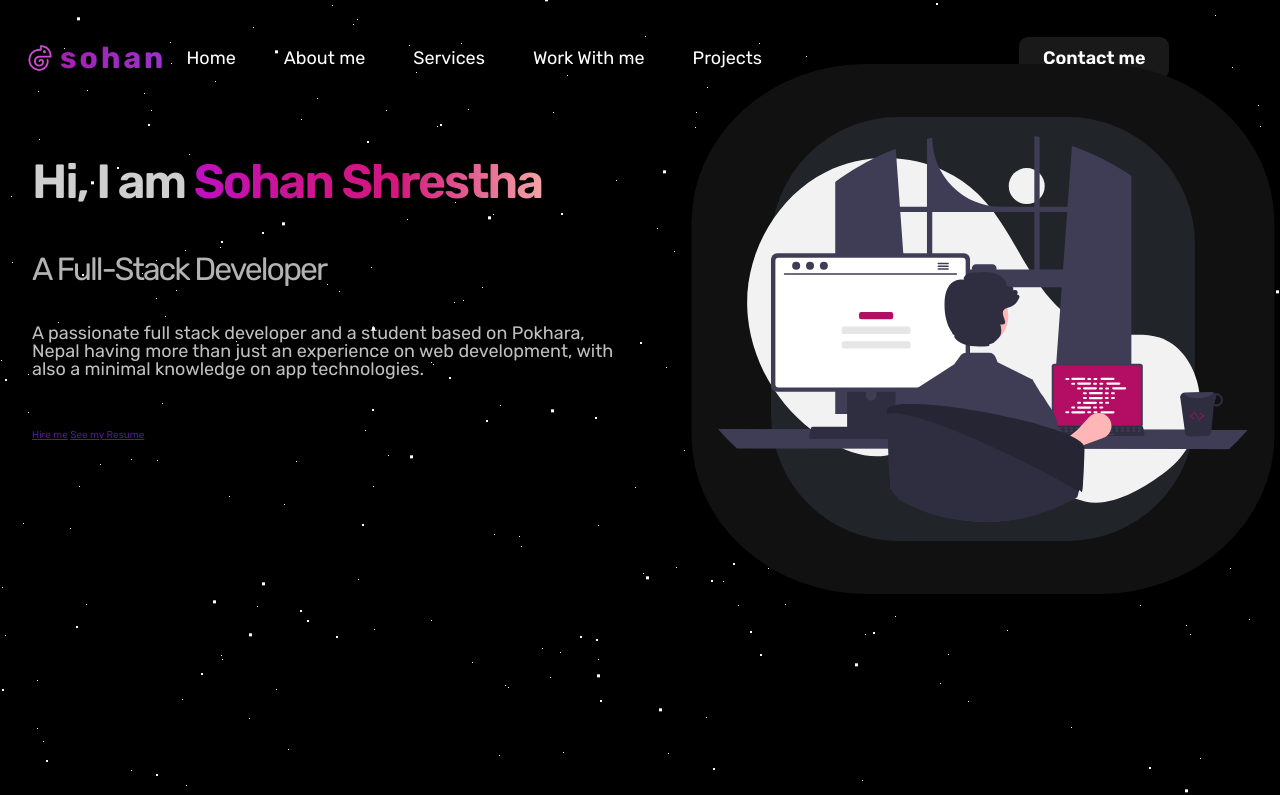
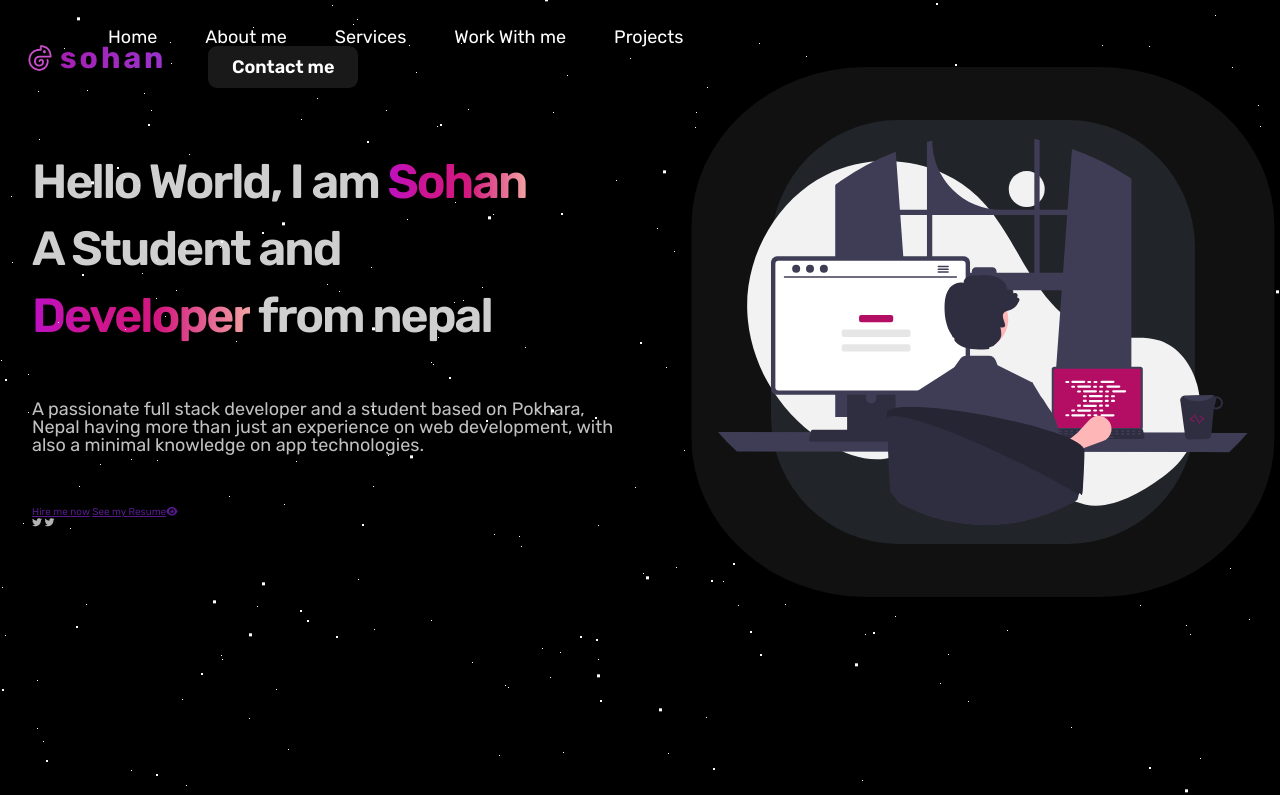
Before and after one commit to Sohan38/MyPortfolio, a plain HTML site: page index.html in a window 1280 px wide. Shown: the top 795 px of the page. Drawn offline with Linux system fonts and the light colour scheme; files whose address does not match are found by name.

Commit message:
Update index.html

```diff
--- a/index.html
+++ b/index.html
@@ -6,7 +6,7 @@
     <title>Sohan- Developer Portfolio</title>
     <link rel="stylesheet" href="Styles/styles.css">
     <link rel="stylesheet" href="Styles/space.css">
-    <link rel="stylesheet" href="https://cdnjs.cloudflare.com/ajax/libs/font-awesome/6.0.0-beta3/css/all.min.css">
+    <link rel="stylesheet"href="https://kit-pro.fontawesome.com/releases/v6.2.0/css/pro.min.css">
     <link rel="preconnect" href="https://fonts.googleapis.com">
     <link rel="preconnect" href="https://fonts.gstatic.com" crossorigin>
     <link href="https://fonts.googleapis.com/css2?family=Rubik:wght@300;400;500;600;700;800&display=swap" rel="stylesheet">
@@ -30,7 +30,7 @@
 
         </div>
 
-        <nav id = "nav-bar">
+        <nav class = "nav-bar">
             <ul class="nav-list">
 
             <li >
@@ -63,22 +63,32 @@
     <main class="main">
         <section class="section-hero">
             <div class="hero">
-                <div class="hero-text">
-                    <h1 class="heading-primary">Hi, I am
-                        <span class="gradient-text">Sohan Shrestha</span>
+                <div class="hero-text-part">
+                    <h1 class="heading-primary">Hello World, I am
+                        <span class="gradient-text">Sohan</span><br>A Student and<br><span class="gradient-text">Developer</span> from nepal
+
                     </h1>
-                    <div class="animate-text">A Full-Stack Developer</div>
+
                     <div>
-                       <p class="description-text-hero ">
+                       <p class="description-text-hero">
                         A passionate full stack developer and a student based on Pokhara, Nepal having more than just an experience on web development, with also a minimal knowledge on app technologies.
-
                        </p>
 
                     </div>
                     <div class="btn-box">
-                        <a href="" >Hire me</a>
-                        <a href="" >See my Resume</a>
+                        <a class="btn" href="" >Hire me now</a>
+                        <a class="btn" href="" >See my Resume<i class="fa-sharp fa-solid fa-eye dl--icon"></i></a>
+
                     </div>
+
+                    <div class="social-links">
+                        <a href="www.twitter.com"></a>
+                        <i class="fa-brands fa-twitter social-icon"></i>
+                        <a href="www.twitter.com"></a>
+                        <i class="fa-brands fa-twitter social-icon"></i>
+                    </div>
+
+
 
 
                 </div>
@@ -88,7 +98,9 @@
                     <img class="hero-img" src="assets/hero-img.svg" alt="hero.png">
 
                 </div>
+
             </div>
+
         </section>
     </main>
 
```
